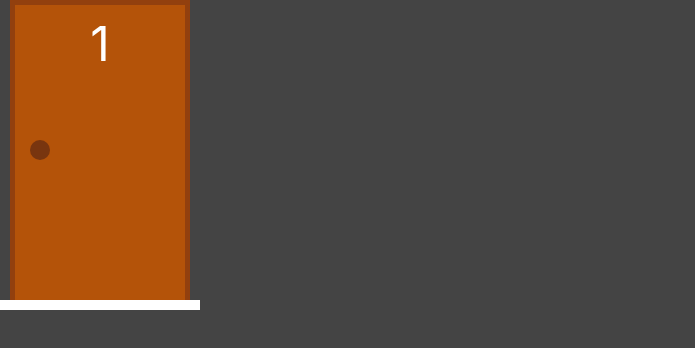
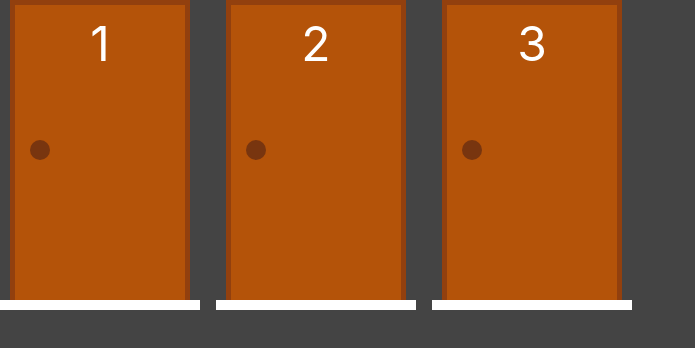
Before and after one commit to brunordgs/doors, a Next.js app: page / in a window 1280 px wide. Shown: the top 348 px of the page, without its empty margins (0-695 px from the left). Built offline with nearby package versions, Linux system fonts and the light colour scheme.

Commit message:
Insert logic to select door and keep it selected

```diff
--- a/src/pages/index.tsx
+++ b/src/pages/index.tsx
@@ -1,13 +1,23 @@
 import { useState } from 'react';
 import Door from '../components/Door';
-import DoorModel from '../models/door';
+import { createDoors, updateDoors } from '../utilities/doors';
 
 export default function Home() {
-	const [firstDoor, setFirstDoor] = useState(new DoorModel(1));
+	const [doors, setDoors] = useState(createDoors(3, 2));
 
-	return (
-		<div className="flex flex-col">
-			<Door value={firstDoor} onChange={(newDoor) => setFirstDoor(newDoor)} />
-		</div>
-	);
+	function renderDoors() {
+		return doors.map((door) => {
+			return (
+				<Door
+					key={door.number}
+					value={door}
+					onChange={(newDoor) => {
+						setDoors(updateDoors(doors, newDoor));
+					}}
+				/>
+			);
+		});
+	}
+
+	return <div className="flex gap-4">{renderDoors()}</div>;
 }
--- /dev/null
+++ b/src/utilities/doors.ts
@@ -0,0 +1,22 @@
+import DoorModel from '../models/door';
+
+export function createDoors(quantity: number, selected: number): DoorModel[] {
+	return Array.from({ length: quantity }, (_, i) => {
+		const number = i + 1;
+		const hasGift = number === selected;
+
+		return new DoorModel(number, hasGift);
+	});
+}
+
+export function updateDoors(doors: DoorModel[], updatedDoor: DoorModel): DoorModel[] {
+	return doors.map((door) => {
+		const sameDoor = door.number === updatedDoor.number;
+
+		if (sameDoor) {
+			return updatedDoor;
+		}
+
+		return updatedDoor.opened ? door : door.unselect();
+	});
+}
```
